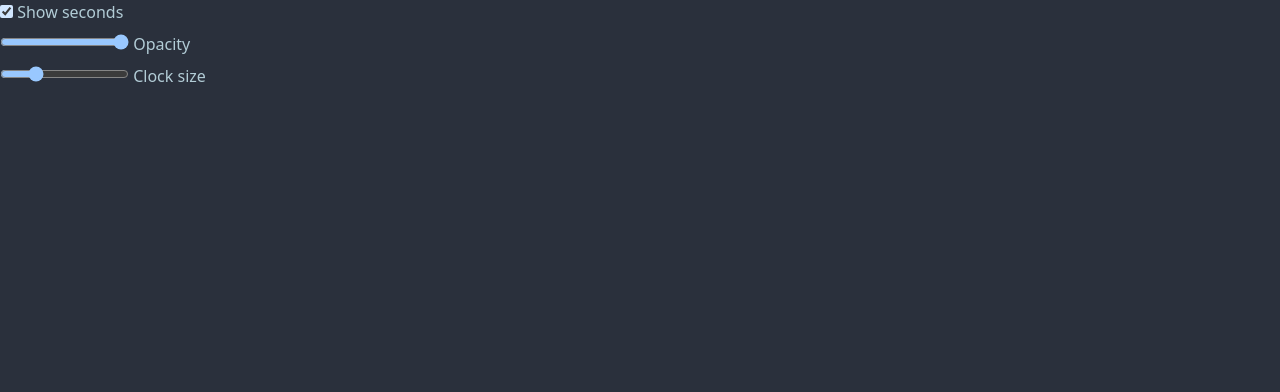
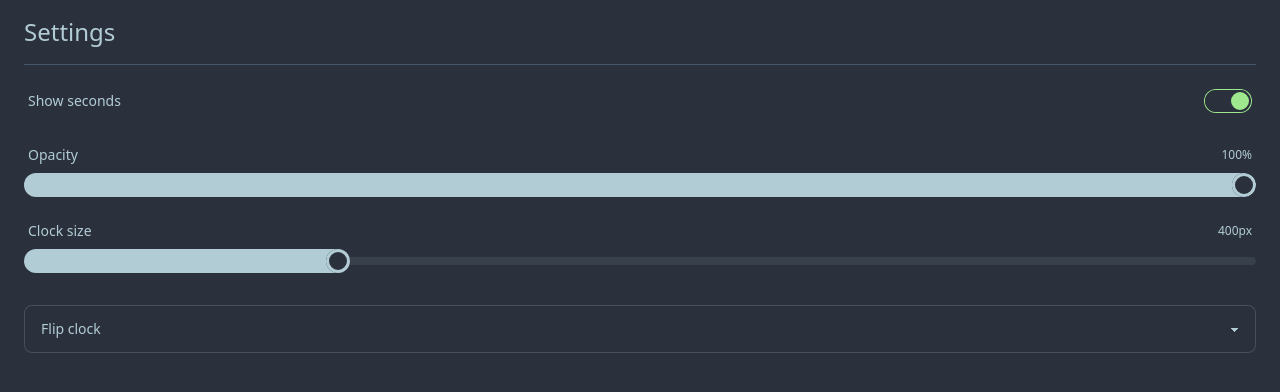
Before and after one commit to wamujlb/floating-clock, a SvelteKit app: page /settings in a window 1280 px wide. Shown: the top 392 px of the page. Built offline with nearby package versions, Linux system fonts and the light colour scheme.

Commit message:
added clock variant

```diff
--- a/package.json
+++ b/package.json
@@ -26,6 +26,7 @@
 		"eslint-config-prettier": "^9.1.0",
 		"eslint-plugin-svelte": "^2.35.1",
 		"postcss": "^8.4.35",
+		"postcss-nesting": "^12.0.3",
 		"prettier": "^3.1.1",
 		"prettier-plugin-svelte": "^3.1.2",
 		"svelte": "^4.2.7",
--- a/src/app.d.ts
+++ b/src/app.d.ts
@@ -7,16 +7,21 @@ declare global {
 		// interface PageData {}
 		// interface PageState {}
 		// interface Platform {}
+
+		type ClockVariant = 'Flip' | 'Digital';
+
 		interface Settings {
 			showSeconds: boolean;
 			opacity: number;
 			clockSize: number;
+			variant: ClockVariant;
 		}
 
 		type SettingsChangePayload = {
 			show_seconds: boolean;
 			opacity: number;
 			clock_size: number;
+			variant: ClockVariant;
 		};
 	}
 }
--- a/src/lib/Clock.svelte
+++ b/src/lib/Clock.svelte
@@ -8,6 +8,7 @@
 		showSeconds: true,
 		opacity: 1,
 		clockSize: 400,
+		variant: 'Flip',
 	};
 
 	onMount(async () => {
@@ -18,6 +19,7 @@
 					showSeconds: payload.show_seconds,
 					opacity: payload.opacity,
 					clockSize: payload.clock_size,
+					variant: payload.variant,
 				};
 			}
 		);
--- a/src/lib/SettingsBtn.svelte
+++ b/src/lib/SettingsBtn.svelte
@@ -9,7 +9,7 @@
 			url: '/settings',
 			title: 'Settings',
 			width: 400,
-			height: 400,
+			height: 600,
 			resizable: false,
 			center: true,
 			closable: true,
--- a/src/routes/+page.svelte
+++ b/src/routes/+page.svelte
@@ -28,9 +28,7 @@
 	});
 </script>
 
-<!-- <slot /> -->
-
-<main>
+<main class="relative">
 	<SettingsBtn />
 
 	<Clock />
--- a/src/routes/settings/+page.svelte
+++ b/src/routes/settings/+page.svelte
@@ -6,16 +6,17 @@
 		showSeconds: true,
 		opacity: 1,
 		clockSize: 400,
+		variant: 'Flip',
 	};
 
 	const handleSettingsChange = async (newSettings: App.Settings) => {
 		settings = newSettings;
-		console.log(newSettings);
 		const res = await invoke<App.SettingsChangePayload>('set_settings', {
 			newSettings: JSON.stringify({
 				show_seconds: settings.showSeconds,
 				opacity: settings.opacity,
 				clock_size: settings.clockSize,
+				variant: settings.variant,
 			}),
 		});
 	};
@@ -38,19 +39,26 @@
 	};
 </script>
 
-<main>
-	<label for="showSeconds">
+<main class="flex flex-col gap-4 mt-4 px-6">
+	<h1 class="text-2xl">Settings</h1>
+	<hr class="border-slate-600" />
+	<label class="label cursor-pointer">
+		<span class="label-text">Show seconds</span>
 		<input
 			bind:checked={settings.showSeconds}
 			on:change={handleChange}
 			name="showSeconds"
 			id="showSeconds"
 			type="checkbox"
+			class="toggle toggle-primary"
 		/>
-		Show seconds
 	</label>
 
-	<label for="opacity">
+	<label class="form-control w-full">
+		<div class="label">
+			<span class="label-text">Opacity</span>
+			<span class="label-text-alt">{`${(settings.opacity * 100).toFixed(0)}%`}</span>
+		</div>
 		<input
 			bind:value={settings.opacity}
 			on:input={handleChange}
@@ -60,11 +68,15 @@
 			min="0.1"
 			max="1"
 			step="0.01"
+			class="range"
 		/>
-		Opacity
 	</label>
 
-	<label for="clockSize">
+	<label class="form-control w-full">
+		<div class="label">
+			<span class="label-text">Clock size</span>
+			<span class="label-text-alt">{`${settings.clockSize}px`}</span>
+		</div>
 		<input
 			bind:value={settings.clockSize}
 			on:input={handleChange}
@@ -74,15 +86,13 @@
 			min="200"
 			max="1000"
 			step="10"
+			class="range"
 		/>
-		Clock size
 	</label>
+
+	<select class="select select-bordered w-full mt-4" value={settings.variant}>
+		<option disabled selected>Clock style</option>
+		<option value="Flip">Flip clock</option>
+		<option value="Digital">Digital</option>
+	</select>
 </main>
-
-<style>
-	main {
-		display: flex;
-		flex-direction: column;
-		gap: 8px;
-	}
-</style>
--- a/tailwind.config.js
+++ b/tailwind.config.js
@@ -4,7 +4,7 @@ export default {
 	theme: {
 		extend: {},
 	},
-	plugins: [require('daisyui')],
+	plugins: ['tailwindcss/nesting', require('daisyui')],
 	daisyui: {
 		themes: ['emerald', 'dim'],
 	},
```
Also changed, not shown: 2 other files (tests, documents, lock files or other folders).
